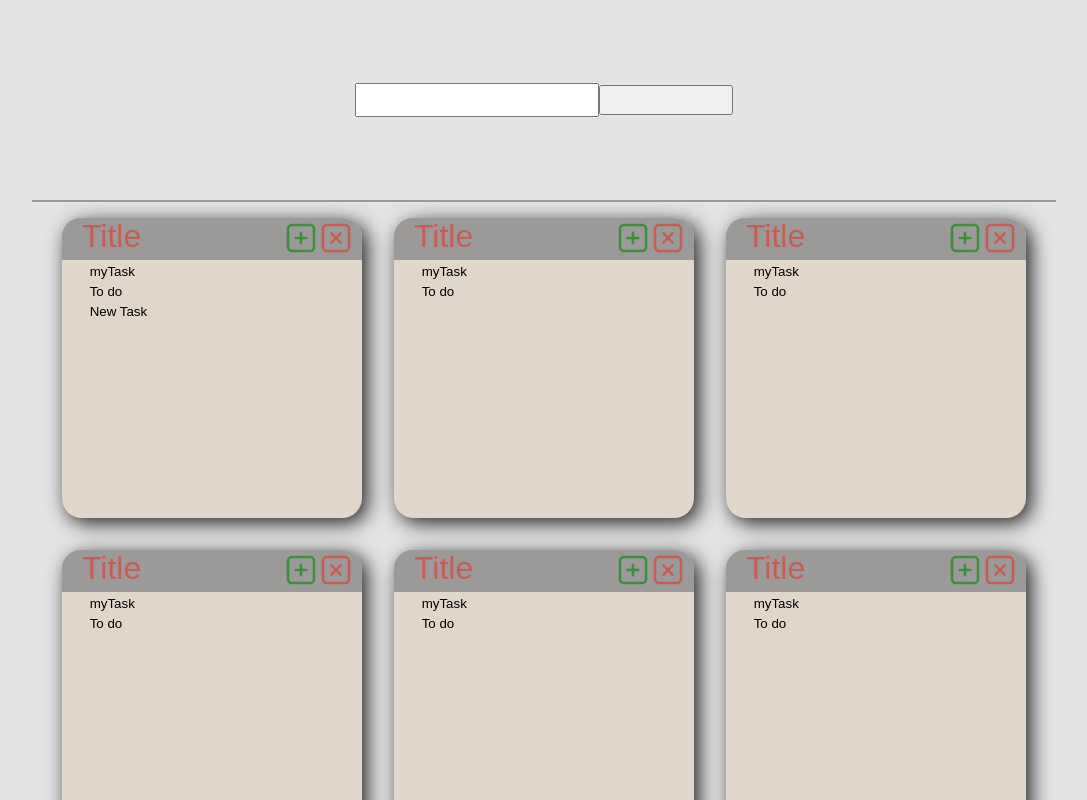
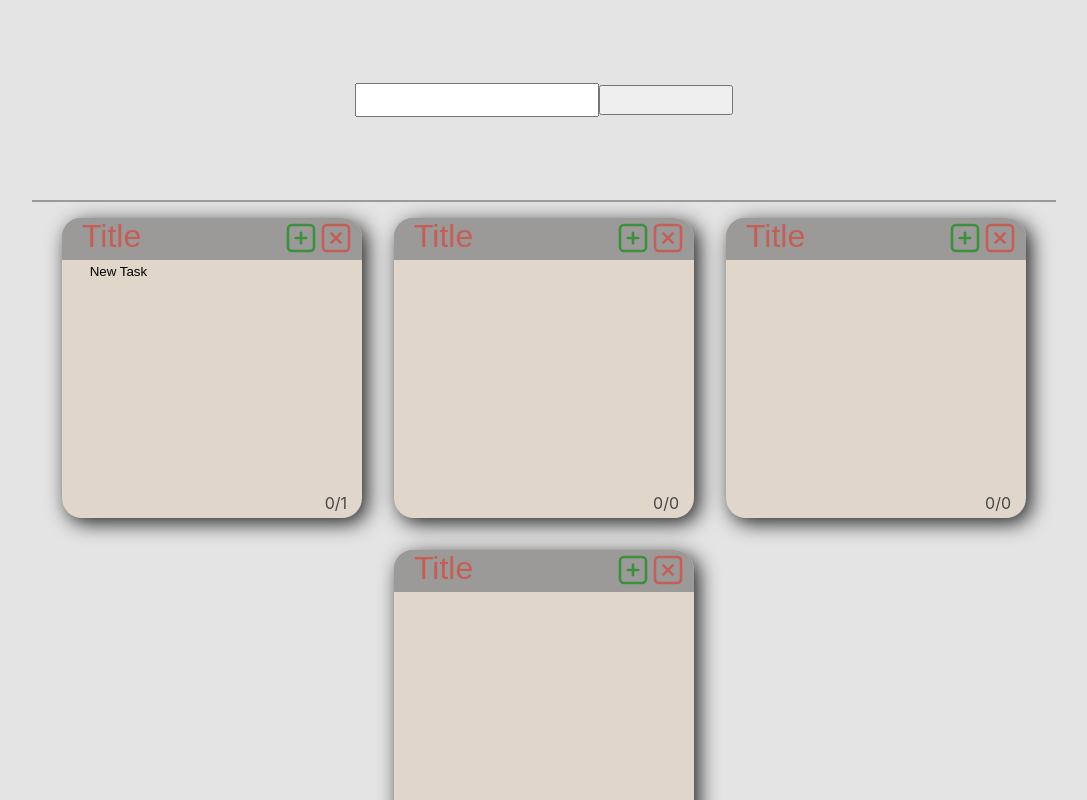
Before and after one commit to HeemOthman/planner-app, a React (Create React App) app: page / in a window 1280 px wide. Both pictures are taken after a click on the element 397 px from the left and 237 px from the top of the page. Shown: the whole page, without its empty margins (96-1183 px from the left). Built offline with nearby package versions, Linux system fonts and the light colour scheme.

Commit message:
Created taskObject
-Created a react component taskObject which has the info for an individual task.

-Added ability to remove tasks.

-Added a counter at the bottom of the task card to show the total tasks and the total tasks completed.

-Changed the icons for adding tasks and deleting the taskCard.

```diff
--- a/src/components/mainArea/mainArea.jsx
+++ b/src/components/mainArea/mainArea.jsx
@@ -8,20 +8,7 @@ class MainArea extends Component {
             1,
             2,
             3,
-            4,
-            5,
-            6,
-            7,
-            8,
-            9,
-            10,
-            11,
-            12,
-            13,
-            14,
-            15,
-            16,
-            17
+            4
         ]
      }
 
@@ -39,7 +26,7 @@ class MainArea extends Component {
 
     //HANDLE DELETE
     handleDelete = (id) => {
-        const taskCards = this.state.ids.filter(arrayId => arrayId !== id);
+        const taskCards = this.state.ids.filter(taskCardId => taskCardId !== id);
         this.setState({ids: taskCards});
     }
 
--- a/src/components/taskCard/taskCard.css
+++ b/src/components/taskCard/taskCard.css
@@ -45,7 +45,6 @@
     border-radius: 20px;
 }
 
-
 /*ADD BUTTON*/
 /*#region*/
 .gg-add-r {
@@ -81,6 +80,10 @@
  }
 /*#endregion*/
 
+.gg-add-r:hover {
+    cursor: pointer;
+    background-color: rgb(121, 163, 121);
+}
 
 /*CLOSE BUTTON*/
 /*#region*/
@@ -115,16 +118,11 @@
 }
 /*#endregion*/
 
-
-.gg-add-r:hover {
-    cursor: pointer;
-    background-color: rgb(121, 163, 121);
-}
-
 .gg-close-r:hover {
     cursor: pointer;
     background-color: rgb(189, 141, 137);
 }
+
 
 /************************************************/
 /* BODY *****************************************/
@@ -134,86 +132,16 @@
     width: 100%;
     overflow-y: scroll;
     scrollbar-width: none;
-    flex: 6;
+    flex: 5;
 }
 
-
-.taskList {
-    list-style: none;
-    padding-left: .5em;
+.footer {
+    flex: 1;
     position: relative;
-    display: flex;
 }
 
-
-/*TRASH ICON*/
-/*#region*/
-.gg-trash {
-    width: 10px;
-    height: 12px;
-    border: 2px solid transparent;
-    border-bottom-left-radius: 1px;
-    border-bottom-right-radius: 1px;
-    box-shadow:
-        0 0 0 2px,
-        inset -2px 0 0,
-        inset 2px 0 0;
-    box-sizing: border-box;
-    color: var(--secondaryColor);
-    display: block;
-    margin-top: 4px;
-    transform: scale(var(--ggs,1));
+.completedCount {
     position: absolute;
-    top: 1px;
-    right: 5px;
-    visibility: hidden;
+    bottom: 5px;
+    right: 15px;
 }
-.gg-trash::after, .gg-trash::before {
-    content: "";
-    display: block;
-    box-sizing: border-box;
-    position: absolute
-}
-.gg-trash::after {
-    background: currentColor;
-    border-radius: 3px;
-    width: 16px;
-    height: 2px;
-    top: -4px;
-    left: -5px
-}
-.gg-trash::before {
-    width: 10px;
-    height: 4px;
-    border: 2px solid;
-    border-bottom: transparent;
-    border-top-left-radius: 2px;
-    border-top-right-radius: 2px;
-    top: -7px;
-    left: -2px
-}
-/*#endregion*/
-
-
-.gg-trash:hover {
-    cursor: pointer;
-    background-color: rgb(189, 141, 137);
-}
-
-
-.taskList:hover > .checkbox, .taskList:hover > .gg-trash {
-    visibility: visible;
-}
-
-
-.taskDescription {
-    background-color: var(--tertiaryColor);
-    border: 0px;
-    outline: none;
-    padding-left: .5em;
-}
-
-
-.checkbox {
-    visibility: hidden;
-}
--- a/src/components/taskCard/taskCard.jsx
+++ b/src/components/taskCard/taskCard.jsx
@@ -1,14 +1,13 @@
 import React, { Component } from 'react';
+import TaskObject from '../taskObject/taskObject';
 import './taskCard.css'
 
 class TaskCard extends Component {
     state = {
         title: "Title",
         id: this.props.id,
-        tasks: [
-            {id: 0, value:"myTask", isComplete: false},
-            {id: 1, value:"To do", isComplete: false}
-        ]
+        completedTasks: 0,
+        tasks: []
     }
 
 
@@ -19,7 +18,7 @@ class TaskCard extends Component {
                     <input id="title"
                         className="title"
                         defaultValue={this.state.title}
-                        onChange={this.handleChange}>
+                        onChange={this.handleChangeTitleText}>
                     </input>
 
                     <span className="gg-add-r" onClick={this.handleAddTask}></span>
@@ -28,26 +27,23 @@ class TaskCard extends Component {
 
                 <div className="body">
                     <ul>
-                        {this.state.tasks.map(task =>
-                            <div className="taskList" key={task.id}>
-                                <input type="checkbox"
-                                       className="checkbox"
-                                       id={task.id}
-                                       onChange={() => this.handleCheckboxClick(task)}
-                                       checked={task.isComplete}>
-                                </input>
-                                <li>
-                                    <input className="taskDescription"
-                                           id={task.id}
-                                           style={task.isComplete? {"textDecoration": "line-through"} : {} }
-                                           defaultValue={task.value}
-                                           onChange={(event) => this.handleChangeTask(event, task)}>
-                                    </input>
-                                </li>
-                                <span className="gg-trash" onClick={() => this.handleRemoveTask(task)}></span>
-                            </div>
+                        {this.state.tasks.map((task) =>
+                            <TaskObject key={task.id}
+                                        id={task.id}
+                                        isComplete={task.isComplete}
+                                        value={task.value}
+                                        onCheckboxClick={(taskId) => this.handleCheckboxClick(taskId)}
+                                        onChangeTaskText={(event, taskId) => this.handleChangeTaskText(event, taskId)}
+                                        onRemoveTask={(taskId) => this.handleRemoveTask(taskId)}>
+                            </TaskObject>
                         )}
                     </ul>
+                </div>
+
+                <div className="footer">
+                    <div className="completedCount">
+                        {this.state.completedTasks}/{this.state.tasks.length}
+                    </div>
                 </div>
             </div>
         );
@@ -55,61 +51,89 @@ class TaskCard extends Component {
 
 
     //HANDLE CHANGING TITLE TEXT
-    handleChange = (newInput) => {
-        this.setState({
-            title: newInput.target.value
-        })
+    handleChangeTitleText = (newTitle) => {
+        this.setState({ title: newTitle.target.value })
     }
 
 
-    //HANDLE CHANGING TITLE TEXT
-    handleChangeTask = (event, task) => {
-        const updatedTasks = [...this.state.tasks];
+    //HANDLE CHANGING TASK TEXT
+    handleChangeTaskText = (event, taskId) => {
+        let updatedTasks = [...this.state.tasks];
+        let task = this.getTaskById(taskId);
         let index = updatedTasks.indexOf(task);
+
         updatedTasks[index].value = event.target.value;
 
-        this.setState({
-            tasks: updatedTasks
-        })
+        this.setState({ tasks: updatedTasks })
     }
 
 
-//TODO: If adding, then deleting, then adding tasks back,
-//will get an error about encountering children with the same id.
-//Need to update the id's of each item based on their current index
-
     //HANDLE ADDING A TASK
     handleAddTask = () => {
-        this.setState({
-            tasks: [...this.state.tasks, {id: this.state.tasks.length, value: "New Task", isComplete: false}]
-        });
+        let updatedTasks = [...this.state.tasks];
+        updatedTasks.push({id: this.state.tasks.length, value: "New Task", isComplete: false});
+
+        for (let i=0; i<updatedTasks.length; i++) {
+            updatedTasks[i].id = i;
+        }
+
+        this.setState({ tasks: updatedTasks });
     }
 
 
     //HANDLE REMOVING A TASK
-    handleRemoveTask = (task) => {
-        const updatedTasks = [...this.state.tasks];
-        let index = updatedTasks.indexOf(task);
+    handleRemoveTask = (taskId) => {
+        let updatedTaskss = [...this.state.tasks];
+        let updatedTasks = updatedTaskss.filter(task => task.id !== taskId);
 
-        updatedTasks.splice(index, 1);
-
-        this.setState({
-            tasks: updatedTasks
+        this.setState({ tasks: updatedTasks }, () => {
+            this.updateCompletedTasksCount();
         });
     }
 
 
     //HANDLE CLICKING THE CHECKBOX
-    handleCheckboxClick = (task) => {
-        const updatedTasks = [...this.state.tasks];
-        let index = updatedTasks.indexOf(task);
+    handleCheckboxClick = (taskId) => {
+        let updatedTasks = [...this.state.tasks];
+        let taskToComplete = this.getTaskById(taskId);
+        let index = updatedTasks.indexOf(taskToComplete);
 
         updatedTasks[index].isComplete = !updatedTasks[index].isComplete;
 
-        this.setState({
-            tasks: updatedTasks
+        this.setState({ tasks: updatedTasks }, () => {
+            this.updateCompletedTasksCount();
         });
     }
+
+
+    //UPDATE THE COUNT OF COMPLETED TASKS
+    updateCompletedTasksCount = () => {
+        let total = 0;
+
+        this.state.tasks.forEach((task) => {
+            if (task.isComplete) {
+                total++;
+            }
+
+        });
+
+        this.setState({ completedTasks: total })
+    }
+
+
+    //GET THE TASK BASED ON AN ID
+    getTaskById = (id) => {
+        let taskToGet = [];
+
+        this.state.tasks.forEach((task) => {
+            if (task.id === id) {
+                taskToGet = task;
+            }
+        });
+
+        return taskToGet;
+    }
+
 
 }
 
--- /dev/null
+++ b/src/components/taskObject/taskObject.css
@@ -0,0 +1,74 @@
+.taskList {
+    list-style: none;
+    padding-left: .5em;
+    position: relative;
+    display: flex;
+}
+
+/*TRASH ICON*/
+/*#region*/
+.gg-trash {
+    width: 10px;
+    height: 12px;
+    border: 2px solid transparent;
+    border-bottom-left-radius: 1px;
+    border-bottom-right-radius: 1px;
+    box-shadow:
+        0 0 0 2px,
+        inset -2px 0 0,
+        inset 2px 0 0;
+    box-sizing: border-box;
+    color: var(--secondaryColor);
+    display: block;
+    margin-top: 4px;
+    transform: scale(var(--ggs,1));
+    position: absolute;
+    top: 1px;
+    right: 5px;
+    visibility: hidden;
+}
+.gg-trash::after, .gg-trash::before {
+    content: "";
+    display: block;
+    box-sizing: border-box;
+    position: absolute
+}
+.gg-trash::after {
+    background: currentColor;
+    border-radius: 3px;
+    width: 16px;
+    height: 2px;
+    top: -4px;
+    left: -5px
+}
+.gg-trash::before {
+    width: 10px;
+    height: 4px;
+    border: 2px solid;
+    border-bottom: transparent;
+    border-top-left-radius: 2px;
+    border-top-right-radius: 2px;
+    top: -7px;
+    left: -2px
+}
+/*#endregion*/
+
+.gg-trash:hover {
+    cursor: pointer;
+    background-color: rgb(189, 141, 137);
+}
+
+.taskList:hover > .checkbox, .taskList:hover > .gg-trash {
+    visibility: visible;
+}
+
+.taskDescription {
+    background-color: var(--tertiaryColor);
+    border: 0px;
+    outline: none;
+    padding-left: .5em;
+}
+
+.checkbox {
+    visibility: hidden;
+}
--- /dev/null
+++ b/src/components/taskObject/taskObject.jsx
@@ -0,0 +1,28 @@
+import React, { Component } from 'react';
+import './taskObject.css'
+
+class TaskObject extends Component {
+    render() {
+        return (
+            <div className="taskList">
+                <input type="checkbox"
+                    className="checkbox"
+                    id={this.props.id}
+                    onChange={() => this.props.onCheckboxClick(this.props.id)}
+                    checked={this.props.isComplete}>
+                </input>
+                <li>
+                    <input className="taskDescription"
+                        id={this.props.id}
+                        style={this.props.isComplete? {"textDecoration": "line-through"} : {} }
+                        defaultValue={this.props.value}
+                        onChange={(event) => this.props.onChangeTaskText(event, this.props.id)}>
+                    </input>
+                </li>
+                <span className="gg-trash" onClick={() => this.props.onRemoveTask(this.props.id)}></span>
+            </div>
+         );
+    }
+}
+
+export default TaskObject;
```
